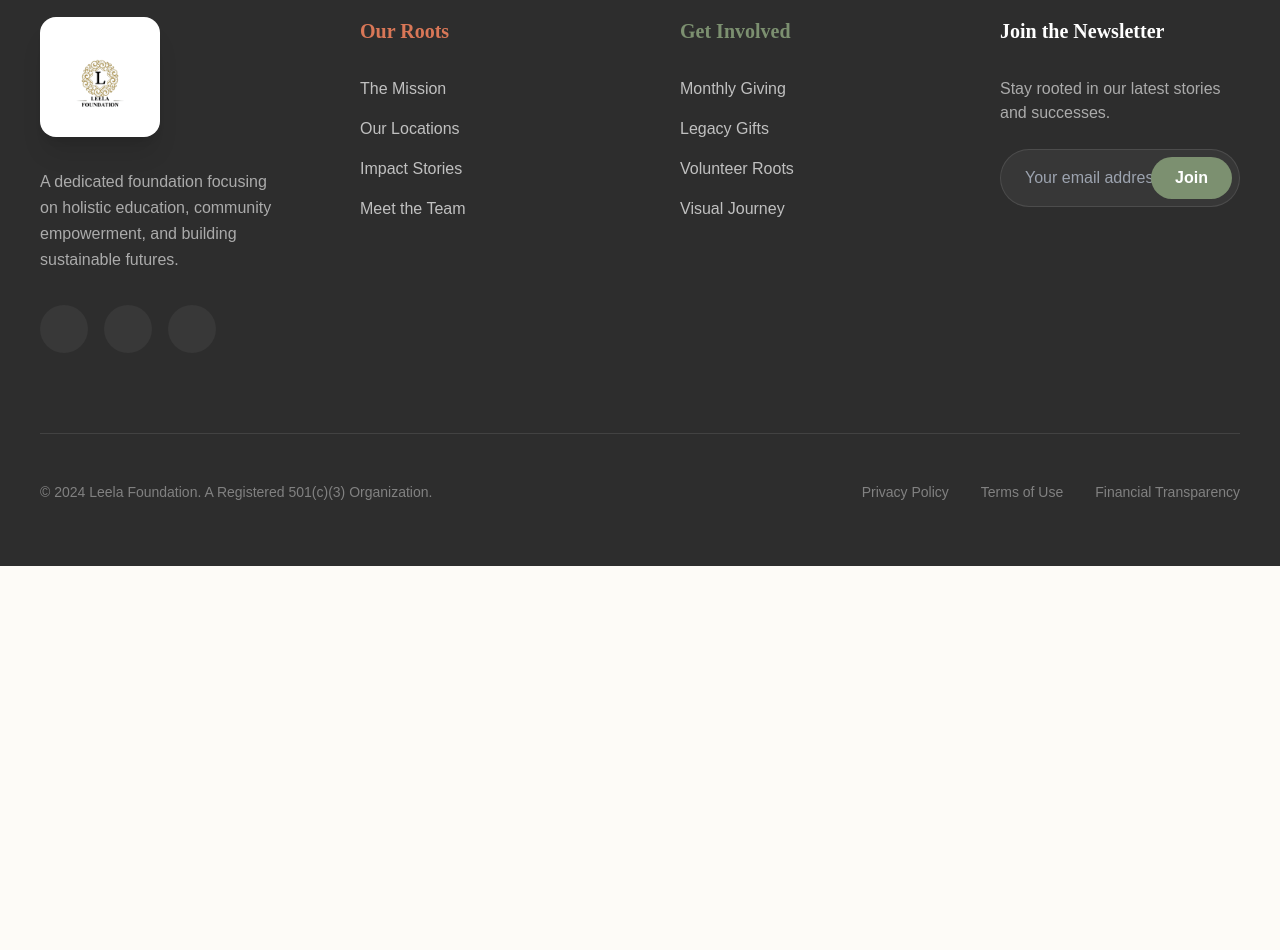
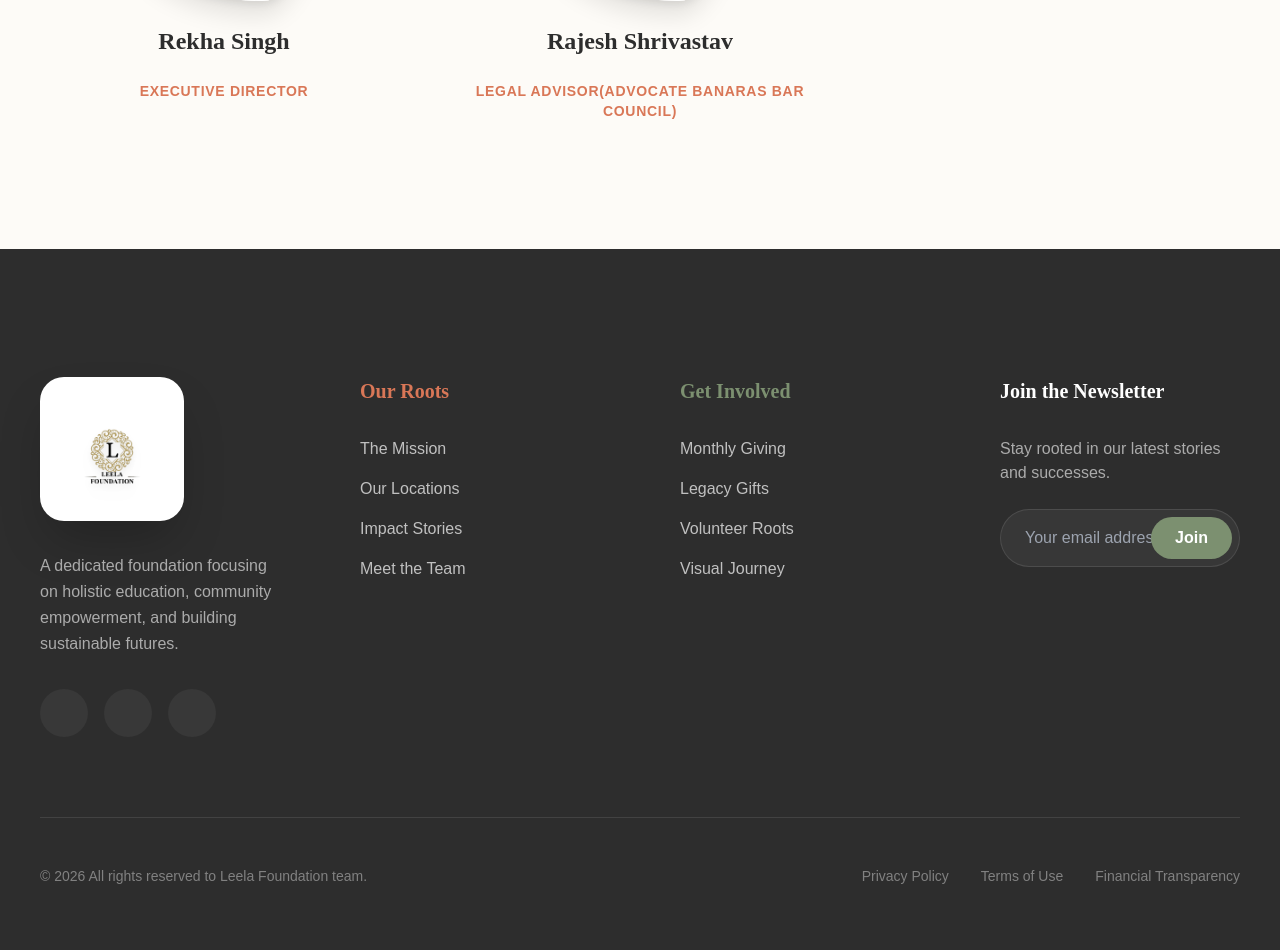
Before and after one commit to codegeekyyy/NGO-freelance-work, a Django app: template core/templates/about.html in a window 1280 px wide. Shown: the part 3051-4001 px from the top of the page. Before the commit the page ends 3617 px from the top, so only its background shows below. Run offline with Django 3.2, Linux system fonts and the light colour scheme; the template is opened without the code that fills it, so the values that code supplies are empty; some libraries are stand-ins or nearby versions; some web fonts are replaced.

Commit message:
styling the website

```diff
--- a/core/templates/about.html
+++ b/core/templates/about.html
@@ -16,7 +16,7 @@
                 About <span class="text-[#7C9070]">Leela Foundation</span>
             </h1>
             <p class="text-xl text-[#5E5E5E] max-w-2xl mx-auto leading-relaxed">
-                Sustainability is at the heart of everything we do. We believe in creating a ripple effect of change that lasts for generations.
+                “एक कदम आप बढ़ाइए, हजारों कदम समाज आपके साथ बढ़ेगा।” We believe in creating a ripple effect of change that lasts for generations.
             </p>
         </div>
         <!-- Background Blur -->
@@ -35,7 +35,7 @@
                 </div>
                 <div class="space-y-10">
                     <h2 class="font-display text-5xl font-bold text-[#2D2D2D] leading-tight text-center lg:text-left">
-                        Our Roots, Our <span class="text-[#7C9070]">Vision</span>.
+                        “इंसानियत से बड़ा कोई <span class="text-[#7C9070]">धर्म नहीं होता।”</span>
                     </h2>
                     <p class="text-[#5E5E5E] text-xl leading-relaxed">
                         Leela Foundation was founded with a single goal: to empower communities through education, health, and sustainable development. We believe in the power of localized action to create global impact.
@@ -66,13 +66,41 @@
                 <p class="text-[#5E5E5E]">Dedicated individuals working behind the scenes to make it all happen.</p>
             </div>
 
-            <div class="grid md:grid-cols-3 gap-12 text-center">
+            <div class="grid md:grid-cols-2 lg:grid-cols-3 gap-12 text-center">
                 <div class="space-y-6 group">
                     <div class="w-48 h-48 mx-auto organic-radius-1 overflow-hidden border-4 border-white shadow-xl transition-transform group-hover:scale-105">
-                        <img src="https://api.dicebear.com/7.x/avataaars/svg?seed=Alice" alt="Executive Director" class="w-full h-full object-cover bg-[#F2E7D5]">
+                        <img src="https://api.dicebear.com/7.x/avataaars/svg?seed=Ranju" alt="Founder" class="w-full h-full object-cover bg-[#F2E7D5]">
                     </div>
-                    <h4 class="font-display text-2xl font-bold text-[#2D2D2D]">Adarsh Prajapati</h4>
-                    <p class="text-[#D97757] font-bold uppercase tracking-wider text-sm">Founder & Executive Director</p>
+                    <h4 class="font-display text-2xl font-bold text-[#2D2D2D]">RanjuBala Singh</h4>
+                    <p class="text-[#D97757] font-bold uppercase tracking-wider text-sm">Founder</p>
+                </div>
+                <div class="space-y-6 group">
+                    <div class="w-48 h-48 mx-auto organic-radius-1 overflow-hidden border-4 border-white shadow-xl transition-transform group-hover:scale-105">
+                        <img src="https://api.dicebear.com/7.x/avataaars/svg?seed=Manju" alt="Executive Director" class="w-full h-full object-cover bg-[#F2E7D5]">
+                    </div>
+                    <h4 class="font-display text-2xl font-bold text-[#2D2D2D]">Manju Bharti</h4>
+                    <p class="text-[#D97757] font-bold uppercase tracking-wider text-sm">Executive Director</p>
+                </div>
+                <div class="space-y-6 group">
+                    <div class="w-48 h-48 mx-auto organic-radius-1 overflow-hidden border-4 border-white shadow-xl transition-transform group-hover:scale-105">
+                        <img src="https://api.dicebear.com/7.x/avataaars/svg?seed=Raj" alt="Executive Director" class="w-full h-full object-cover bg-[#F2E7D5]">
+                    </div>
+                    <h4 class="font-display text-2xl font-bold text-[#2D2D2D]">Rajlakshmi Gupta</h4>
+                    <p class="text-[#D97757] font-bold uppercase tracking-wider text-sm">Executive Director</p>
+                </div>
+                <div class="space-y-6 group">
+                    <div class="w-48 h-48 mx-auto organic-radius-1 overflow-hidden border-4 border-white shadow-xl transition-transform group-hover:scale-105">
+                        <img src="https://api.dicebear.com/7.x/avataaars/svg?seed=Rekha" alt="Executive Director" class="w-full h-full object-cover bg-[#F2E7D5]">
+                    </div>
+                    <h4 class="font-display text-2xl font-bold text-[#2D2D2D]">Rekha Singh</h4>
+                    <p class="text-[#D97757] font-bold uppercase tracking-wider text-sm">Executive Director</p>
+                </div>
+                <div class="space-y-6 group">
+                    <div class="w-48 h-48 mx-auto organic-radius-1 overflow-hidden border-4 border-white shadow-xl transition-transform group-hover:scale-105">
+                        <img src="https://api.dicebear.com/7.x/avataaars/svg?seed=Rajesh" alt="Legal Advisor" class="w-full h-full object-cover bg-[#F2E7D5]">
+                    </div>
+                    <h4 class="font-display text-2xl font-bold text-[#2D2D2D]">Rajesh Shrivastav</h4>
+                    <p class="text-[#D97757] font-bold uppercase tracking-wider text-sm">Legal Advisor(Advocate Banaras Bar Council)</p>
                 </div>
             </div>
         </div>
--- a/core/templates/base.html
+++ b/core/templates/base.html
@@ -5,6 +5,7 @@
     <meta charset="UTF-8">
     <meta name="viewport" content="width=device-width, initial-scale=1.0">
     <title>{% block title %}Leela Foundation | Education & Community NGO{% endblock %}</title>
+    <link rel="icon" type="image/png" href="{% static 'core/logo.jpg' %}">
     <script src="https://cdn.tailwindcss.com"></script>
     <script src="https://code.iconify.design/iconify-icon/1.0.7/iconify-icon.min.js"></script>
     <style>
--- a/core/templates/impact.html
+++ b/core/templates/impact.html
@@ -13,7 +13,7 @@
                 <span>Waves of Change</span>
             </div>
             <h1 class="font-display text-6xl md:text-7xl font-bold text-[#2D2D2D] mb-8 leading-tight">
-                Our Impact on <span class="text-[#D97757]">Humanity</span>
+                “एक छोटी सी मदद, किसी की पूरी <span class="text-[#D97757]">दुनिया बदल सकती है।”</span>
             </h1>
             <p class="text-xl text-[#5E5E5E] max-w-2xl mx-auto leading-relaxed">
                 At Leela Foundation, we believe in measurable change. Explore our journey through the lives we've touched and the community milestones we've achieved.
@@ -42,7 +42,7 @@
     <section class="pb-32 bg-white">
         <div class="max-w-[1440px] mx-auto px-10">
             <div class="bg-[#F2E7D5]/50 rounded-[3rem] p-16 md:p-24 text-center border-2 border-white">
-                <h2 class="font-display text-4xl font-bold text-[#2D2D2D] mb-8">Ready to create your own ripple of change?</h2>
+                <h2 class="font-display text-4xl font-bold text-[#2D2D2D] mb-8">“समाज तभी बदलता है, जब हम बदलते हैं।”</h2>
                 <div class="flex flex-wrap justify-center gap-6">
                     <a href="{% url 'donate' %}" class="px-10 py-5 bg-[#D97757] text-white rounded-full font-bold shadow-lg hover:bg-[#c46548] transition-all">Support Our Growth</a>
                     <a href="{% url 'volunteer' %}" class="px-10 py-5 border-2 border-[#7C9070] text-[#7C9070] rounded-full font-bold hover:bg-[#7C9070] hover:text-white transition-all">Join as Volunteer</a>
--- a/core/templates/includes/footer.html
+++ b/core/templates/includes/footer.html
@@ -4,21 +4,21 @@
         <div class="grid lg:grid-cols-4 gap-20 mb-20">
             <div class="space-y-8 lg:col-span-1">
                 <div class="flex items-center gap-4">
-                    <div class="bg-white p-2 md:p-3 rounded-2xl shadow-xl hover:scale-105 transition-transform duration-300">
-                        <img src="{% static 'core/images/leela_logo.png' %}" alt="Leela Foundation Logo" class="h-24 w-auto">
+                    <div class="bg-white p-3 md:p-4 rounded-3xl shadow-2xl hover:scale-105 transition-transform duration-300">
+                        <img src="{% static 'core/images/logo.png' %}" alt="Leela Foundation" class="h-28 w-auto filter drop-shadow-lg">
                     </div>
                 </div>
                 <p class="text-white/60 leading-relaxed">
                     A dedicated foundation focusing on holistic education, community empowerment, and building sustainable futures.
                 </p>
                 <div class="flex gap-4">
-                    <a href="#" id="social-ig" class="w-12 h-12 bg-white/5 rounded-full flex items-center justify-center hover:bg-[#D97757] transition-all">
+                    <a href="https://www.instagram.com/ranjubala_singh/" target="_blank" rel="noopener noreferrer" id="social-ig" class="w-12 h-12 bg-white/5 rounded-full flex items-center justify-center hover:bg-[#D97757] transition-all">
                         <iconify-icon icon="ph:instagram-logo-bold" class="text-xl"></iconify-icon>
                     </a>
-                    <a href="#" id="social-fb" class="w-12 h-12 bg-white/5 rounded-full flex items-center justify-center hover:bg-[#D97757] transition-all">
+                    <a href="https://www.facebook.com/share/18cLU8gNSS/" target="_blank" rel="noopener noreferrer" id="social-fb" class="w-12 h-12 bg-white/5 rounded-full flex items-center justify-center hover:bg-[#D97757] transition-all">
                         <iconify-icon icon="ph:facebook-logo-bold" class="text-xl"></iconify-icon>
                     </a>
-                    <a href="#" id="social-yt" class="w-12 h-12 bg-white/5 rounded-full flex items-center justify-center hover:bg-[#D97757] transition-all">
+                    <a href="#" target="_blank" rel="noopener noreferrer" id="social-yt" class="w-12 h-12 bg-white/5 rounded-full flex items-center justify-center hover:bg-[#D97757] transition-all">
                         <iconify-icon icon="ph:youtube-logo-bold" class="text-xl"></iconify-icon>
                     </a>
                 </div>
@@ -57,7 +57,7 @@
         </div>
 
         <div class="pt-12 border-t border-white/10 flex flex-col md:flex-row justify-between items-center gap-8 text-white/40 text-sm">
-            <p>&copy; 2024 Leela Foundation. A Registered 501(c)(3) Organization.</p>
+            <p>&copy; 2026 All rights reserved to Leela Foundation team.</p>
             <div class="flex gap-8">
                 <a href="#" id="footer-privacy-link" class="hover:text-white">Privacy Policy</a>
                 <a href="#" id="footer-terms-link" class="hover:text-white">Terms of Use</a>
--- a/core/templates/includes/header.html
+++ b/core/templates/includes/header.html
@@ -2,7 +2,7 @@
 <header class="bg-[#FDFBF7] border-b border-[#F2E7D5] sticky top-0 z-50 shadow-sm">
     <nav class="max-w-[1440px] mx-auto px-10 h-40 flex items-center justify-between">
         <a href="{% url 'home' %}" id="brand-logo-link" class="flex items-center gap-3 group">
-            <img src="{% static 'core/images/leela_logo.png' %}" alt="Leela Foundation Logo" class="h-36 w-auto mix-blend-multiply transition-transform group-hover:scale-105">
+            <img src="{% static 'core/images/logo.png' %}" alt="Leela Foundation" class="h-32 w-auto transition-transform group-hover:scale-105 filter drop-shadow-md">
             <span class="sr-only">Leela Foundation</span>
         </a>
 
@@ -39,7 +39,7 @@
         <div class="p-10 flex flex-col h-full">
             <div class="flex items-center justify-between mb-16">
                 <a href="{% url 'home' %}" class="flex items-center gap-3">
-                    <img src="{% static 'core/images/leela_logo.png' %}" alt="Leela Foundation Logo" class="h-28 w-auto mix-blend-multiply">
+                    <img src="{% static 'core/images/logo.png' %}" alt="Leela Foundation" class="h-32 w-auto filter drop-shadow-md">
                 </a>
                 <button onclick="toggleMobileMenu()" class="text-[#2D2D2D] text-3xl">
                     <iconify-icon icon="ph:x-bold"></iconify-icon>
--- a/core/templates/includes/hero.html
+++ b/core/templates/includes/hero.html
@@ -9,14 +9,14 @@
                 Nurturing Potential Since 2012
             </div>
             <h1 class="font-display text-7xl font-bold leading-[1.1] text-[#2D2D2D]">
-                Every child is a <span class="italic text-[#D97757]">seed</span> waiting to bloom.
+                “बदलाव की <span class="italic text-[#D97757]">शुरुआत</span> आपसे ही होती है।”
             </h1>
             <p class="text-xl text-[#5E5E5E] leading-relaxed max-w-lg">
                 We believe education isn't just about learning facts, but about fostering connections that allow communities to thrive from the roots up.
             </p>
             <div class="flex items-center gap-6 pt-4">
                 <a href="{% url 'donate' %}" id="hero-cta-primary" class="bg-[#7C9070] text-white px-10 py-5 rounded-full font-bold text-lg hover:shadow-xl transition-all">
-                    Support a Student
+                    मदद करें, बदलाव लाएँ।
                 </a>
                 <a href="#volunteer" id="hero-cta-secondary" class="text-[#2D2D2D] font-bold text-lg flex items-center gap-2 group">
                     <span class="border-b-2 border-[#D97757]">Become a Mentor</span>
--- a/core/templates/includes/impact.html
+++ b/core/templates/includes/impact.html
@@ -1,7 +1,7 @@
 <section id="impact" class="bg-[#F2E7D5] py-32">
     <div class="max-w-[1440px] mx-auto px-10">
         <div class="text-center max-w-3xl mx-auto mb-20">
-            <h2 class="font-display text-5xl font-bold text-[#2D2D2D] mb-6">Nurturing the Whole Human</h2>
+            <h2 class="font-display text-5xl font-bold text-[#2D2D2D] mb-6">“जहाँ दया है, वहीं सच्ची मानवता है।”</h2>
             <p class="text-lg text-[#5E5E5E]">We go beyond the classroom to ensure every child has the emotional, physical, and community support they need to flourish.</p>
         </div>
 
--- a/core/templates/includes/volunteer.html
+++ b/core/templates/includes/volunteer.html
@@ -10,12 +10,12 @@
                 <div class="bg-[#D97757] rounded-[3rem] h-60 w-full flex items-center justify-center">
                     <iconify-icon icon="ph:pencil-circle-bold" class="text-white text-8xl"></iconify-icon>
                 </div>
-                <img src="https://images.unsplash.com/photo-1517048676732-d65bc937f952?q=80&w=1000&auto=format&fit=crop" class="rounded-[3rem] h-80 w-full object-cover" alt="Classroom interactions">
+                <img src="static/core/images/volunteer.jpg" class="rounded-[3rem] h-80 w-full object-cover" alt="Classroom interactions">
             </div>
         </div>
 
         <div class="order-1 lg:order-2 space-y-10">
-            <h2 class="font-display text-5xl font-bold text-[#2D2D2D]">We grow stronger <br><span class="text-[#7C9070]">when we grow together.</span></h2>
+            <h2 class="font-display text-5xl font-bold text-[#2D2D2D]">“दूसरों के लिए जीना ही <br><span class="text-[#7C9070]">असली जीवन है।”</span></h2>
             <p class="text-lg text-[#5E5E5E] leading-relaxed">
                 Volunteering with us isn't just about giving time—it's about building lasting friendships and sharing wisdom that transforms both the teacher and the student.
             </p>
```
Also changed, not shown: core/templates/donation.html (+4 -4 lines), core/templates/volunteer.html (+7 -5 lines), core/views.py (+8 -0 lines), core/static/core/images/leela_logo.png (deleted), core/static/core/images/logo.png (added), core/static/core/images/qr_code.jpeg (added), core/static/core/images/qr_code.jpg (deleted), core/static/core/images/volunteer.jpg (added), core/static/core/logo.jpg (renamed from core/static/core/images/logo.jpg), db.sqlite3, 1 other file.
